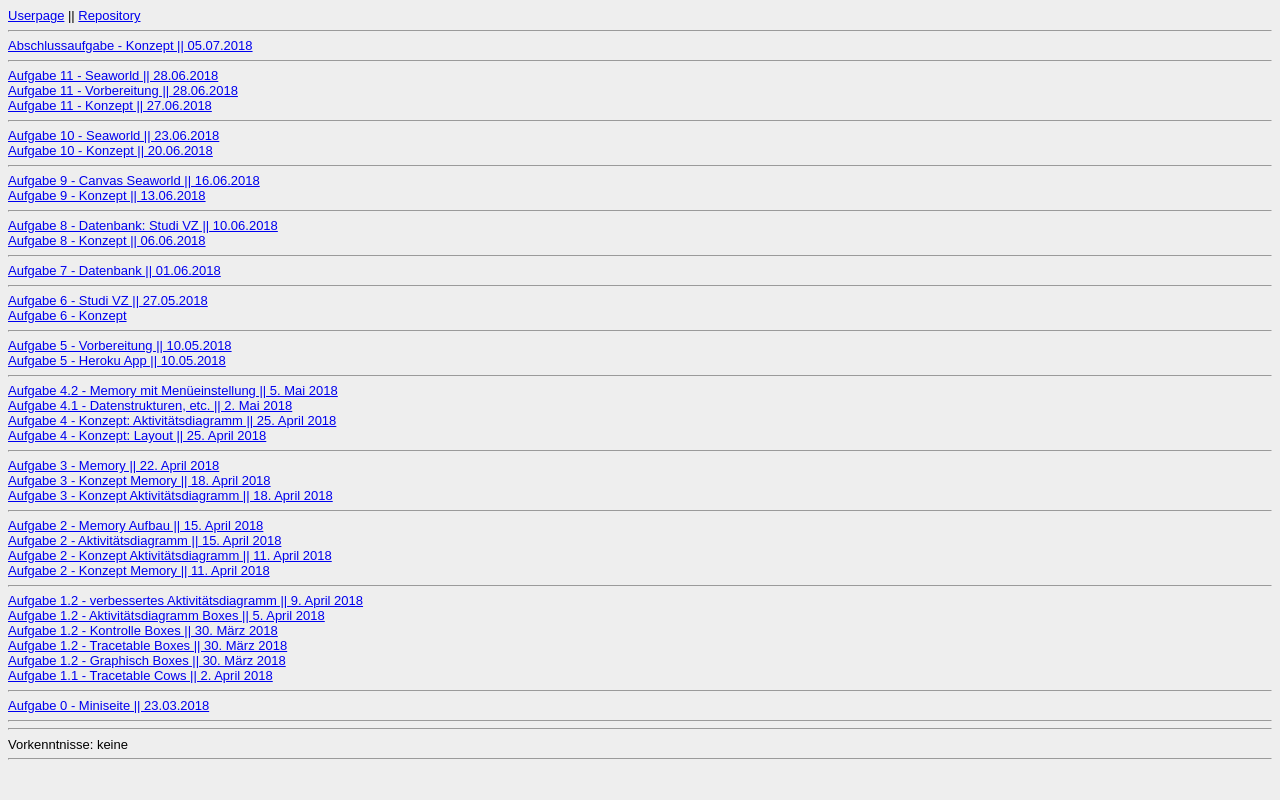
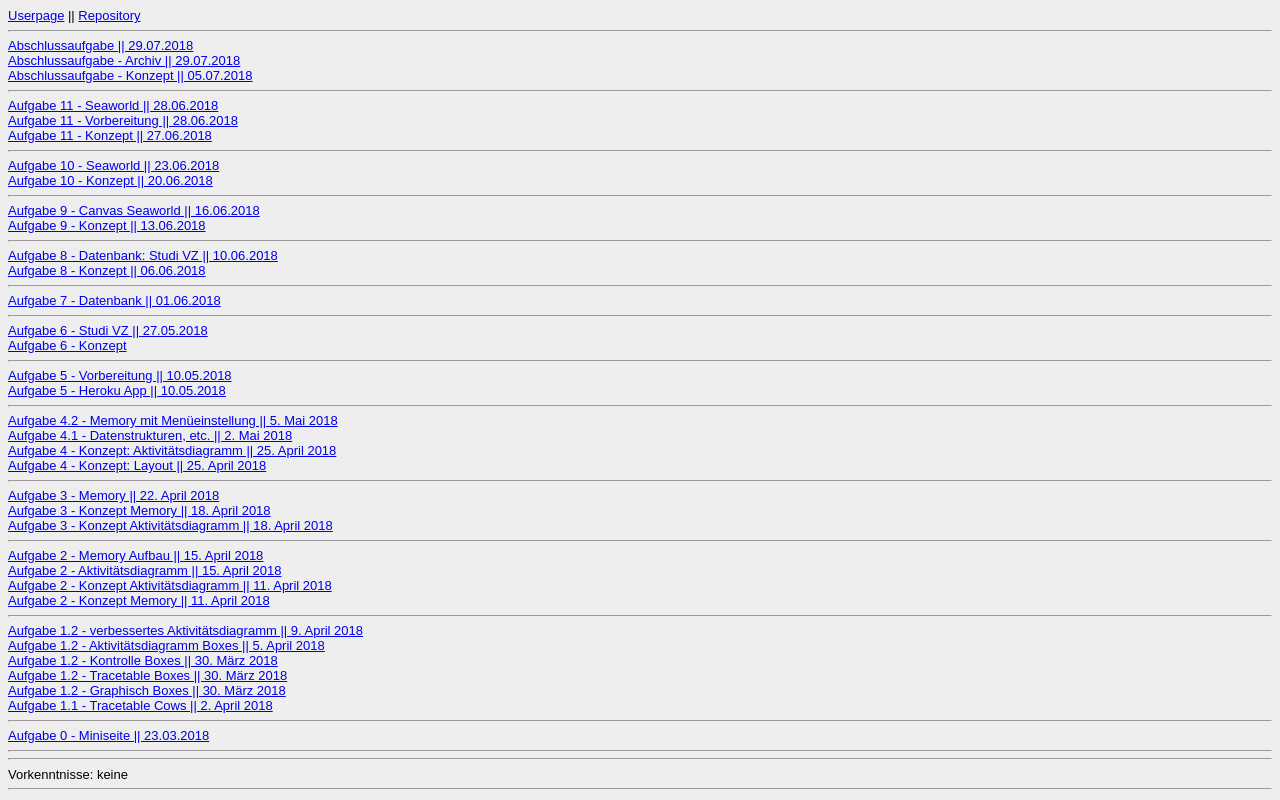
Before and after one commit to alenamaria/alenamaria.github.io, a website: page Steckbrief/steckbrief.htm in a window 1280 px wide. Drawn offline with Linux system fonts and the light colour scheme.

Commit message:
Aktualisierung des Steckbriefs (Link zur Abschlussaufgabe)

```diff
--- a/Steckbrief/steckbrief.htm
+++ b/Steckbrief/steckbrief.htm
@@ -19,7 +19,12 @@ body {
 		href="https://github.com/alenamaria" target="_blank">Repository</a>
 	<br>
 	<hr>
-
+	<a
+		href="https://alenamaria.github.io/EIA2/Abschlussaufgabe/index.html" target="_blank">Abschlussaufgabe || 29.07.2018</a>
+	<br>
+	<a
+		href="https://alenamaria.github.io/EIA2/Abschlussaufgabe/Archiv_Alena_Hurst_EIA2.zip" target="blank">Abschlussaufgabe - Archiv || 29.07.2018</a>
+	<br>
 	<a
 		href="https://alenamaria.github.io/EIA2/Abschlussaufgabe/Konzept.jpg" target="_blank">Abschlussaufgabe - Konzept || 05.07.2018</a>
 	<br>
```
